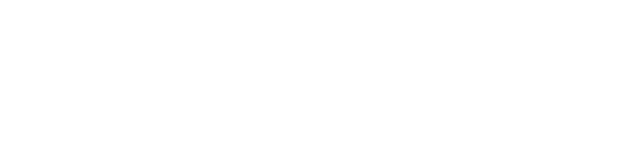
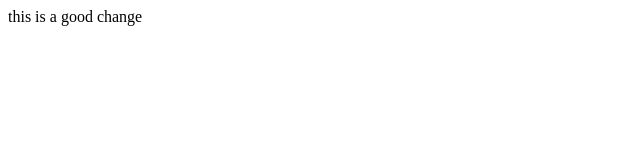
Before and after one commit to vinsonf/mobile-friendly-1-10-22, a plain HTML site: page day03/index.html in a window 1280 px wide. Shown: the whole page, without its empty margins (0-640 px from the left). Drawn offline with Linux system fonts and the light colour scheme.

Commit message:
made some changes

```diff
--- a/day03/index.html
+++ b/day03/index.html
@@ -7,6 +7,6 @@
     <title>Document</title>
 </head>
 <body>
-
+    this is a good change
 </body>
 </html>
```
